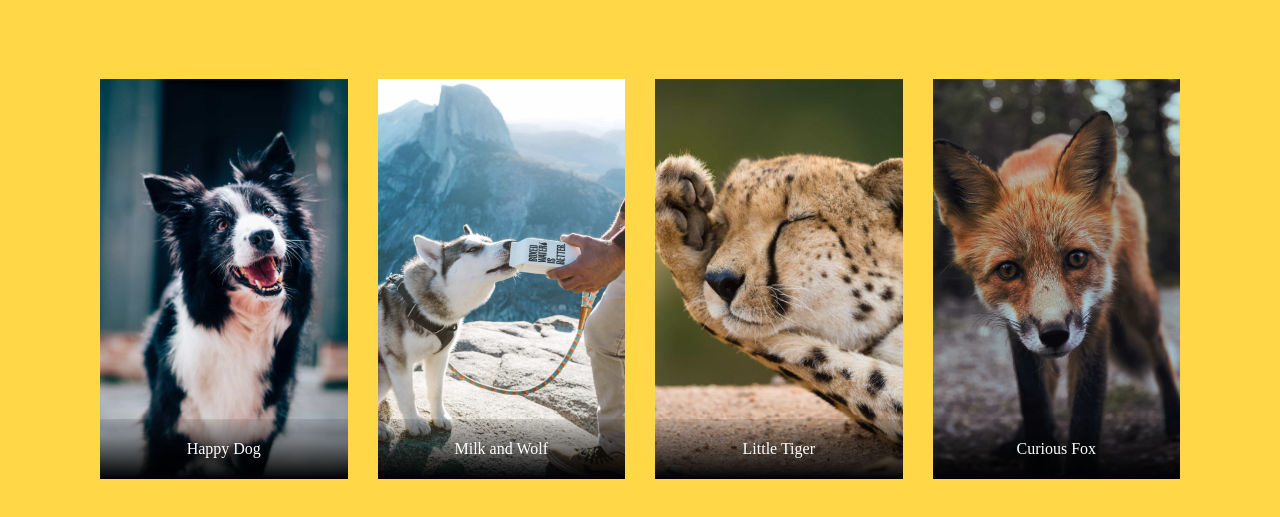
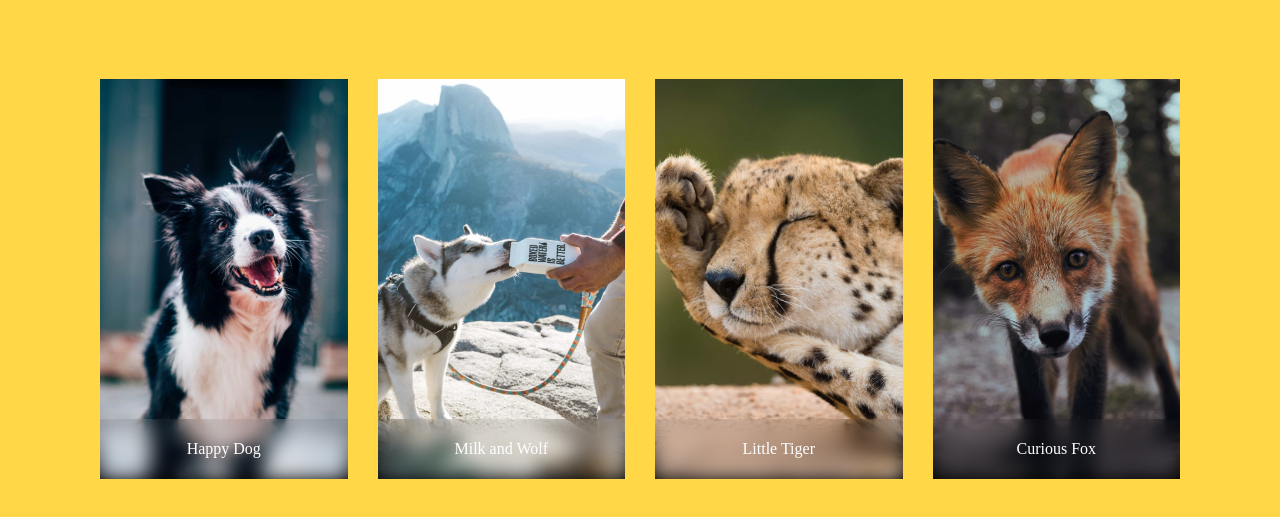
Before and after one commit to samuelsilvadev/front-stuff, a website: page experiments/blurred-caption-images/index.html in a window 1280 px wide. Shown: the part 159-676 px from the top of the page. Drawn offline with Linux system fonts and the light colour scheme.

Commit message:
feat(experiments): Add blur effect in caption
- Created blur effect based on a modifier of the grid.

```diff
--- a/experiments/blurred-caption-images/index.css
+++ b/experiments/blurred-caption-images/index.css
@@ -47,3 +47,41 @@
     position: absolute;
     width: 100%;
 }
+
+.images-grid--blurred .images-grid__figure__caption > :first-child {
+    position: relative;
+}
+
+.images-grid--blurred .images-grid__figure__caption {
+    overflow: hidden;
+}
+
+.images-grid--blurred .images-grid__figure__caption::before,
+.images-grid--blurred .images-grid__figure__caption::after {
+    background-repeat: no-repeat;
+    background-position: center bottom;
+    background-size: 100% auto;
+    content: '';
+    filter: blur(10px);
+    height: 100%;
+    left: 0;
+    position: absolute;
+    top: 0;
+    width: 100%;
+}
+
+.images-grid--blurred .images-grid__figure--1 .images-grid__figure__caption::before {
+    background-image: url('assets/images/1.jpg');
+}
+
+.images-grid--blurred .images-grid__figure--2 .images-grid__figure__caption::before {
+    background-image: url('assets/images/2.jpg');
+}
+
+.images-grid--blurred .images-grid__figure--3 .images-grid__figure__caption::before {
+    background-image: url('assets/images/3.jpg');
+}
+
+.images-grid--blurred .images-grid__figure--4 .images-grid__figure__caption::before {
+    background-image: url('assets/images/4.jpg');
+}
--- a/experiments/blurred-caption-images/index.html
+++ b/experiments/blurred-caption-images/index.html
@@ -11,36 +11,36 @@
 <body>
     <main class="content">
         <h1 class="title">Animals ❤️</h1>
-        <ul class="images-grid">
+        <ul class="images-grid images-grid--blurred">
             <li>
-                <figure class="images-grid__figure">
+                <figure class="images-grid__figure images-grid__figure--1">
                     <img class="images-grid__figure__image" src="assets/images/1.jpg" alt="Happy Dog">
                     <figcaption class="images-grid__figure__caption">
-                        Happy Dog
+                        <p>Happy Dog</p>
                     </figcaption>
                 </figure>
             </li>
             <li>
-                <figure class="images-grid__figure">
+                <figure class="images-grid__figure images-grid__figure--2">
                     <img class="images-grid__figure__image" src="assets/images/2.jpg" alt="Milk and Wolf">
                     <figcaption class="images-grid__figure__caption">
-                        Milk and Wolf
+                        <p>Milk and Wolf</p>
                     </figcaption>
                 </figure>
             </li>
             <li>
-                <figure class="images-grid__figure">
+                <figure class="images-grid__figure images-grid__figure--3">
                     <img class="images-grid__figure__image" src="assets/images/3.jpg" alt="Little Tiger">
                     <figcaption class="images-grid__figure__caption">
-                        Little Tiger
+                        <p>Little Tiger</p>
                     </figcaption>
                 </figure>
             </li>
             <li>
-                <figure class="images-grid__figure">
+                <figure class="images-grid__figure images-grid__figure--4">
                     <img class="images-grid__figure__image" src="assets/images/4.jpg" alt="Curious Fox">
                     <figcaption class="images-grid__figure__caption">
-                        Curious Fox
+                        <p>Curious Fox</p>
                     </figcaption>
                 </figure>
             </li>
```
